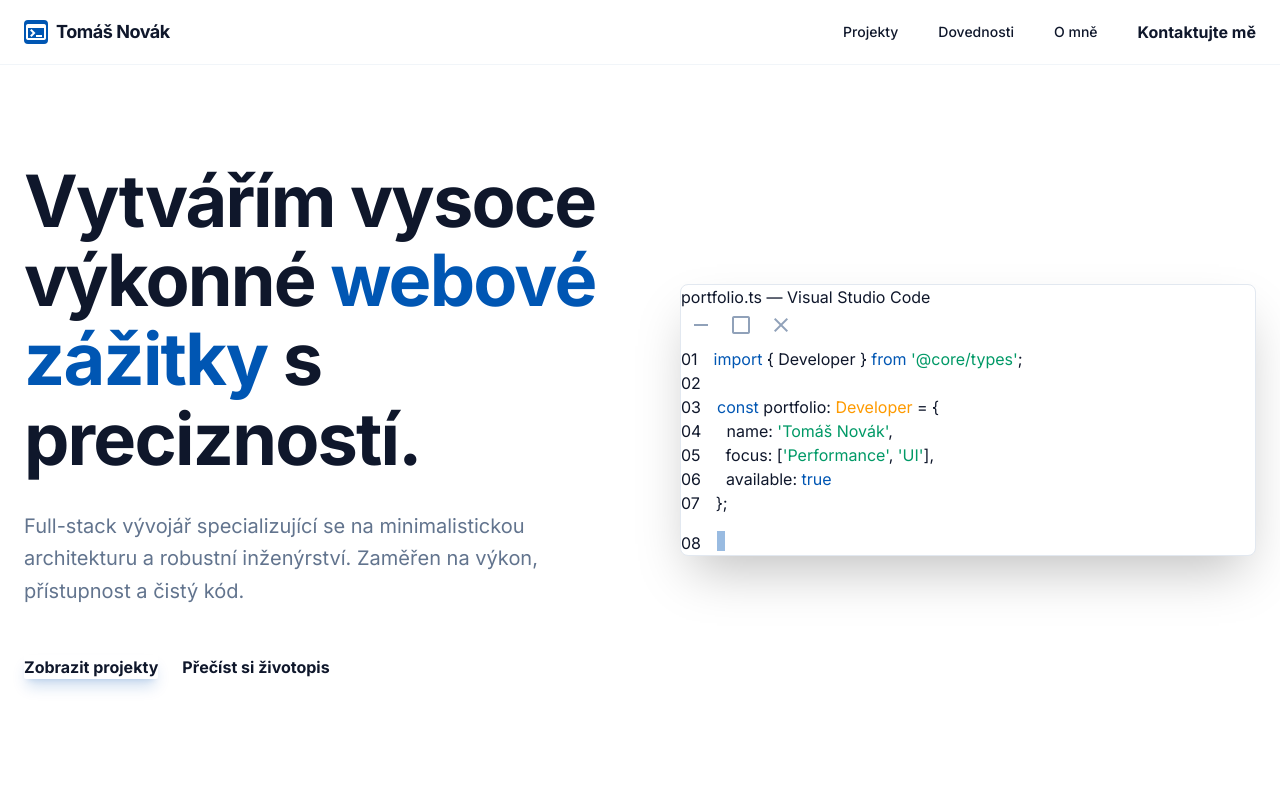
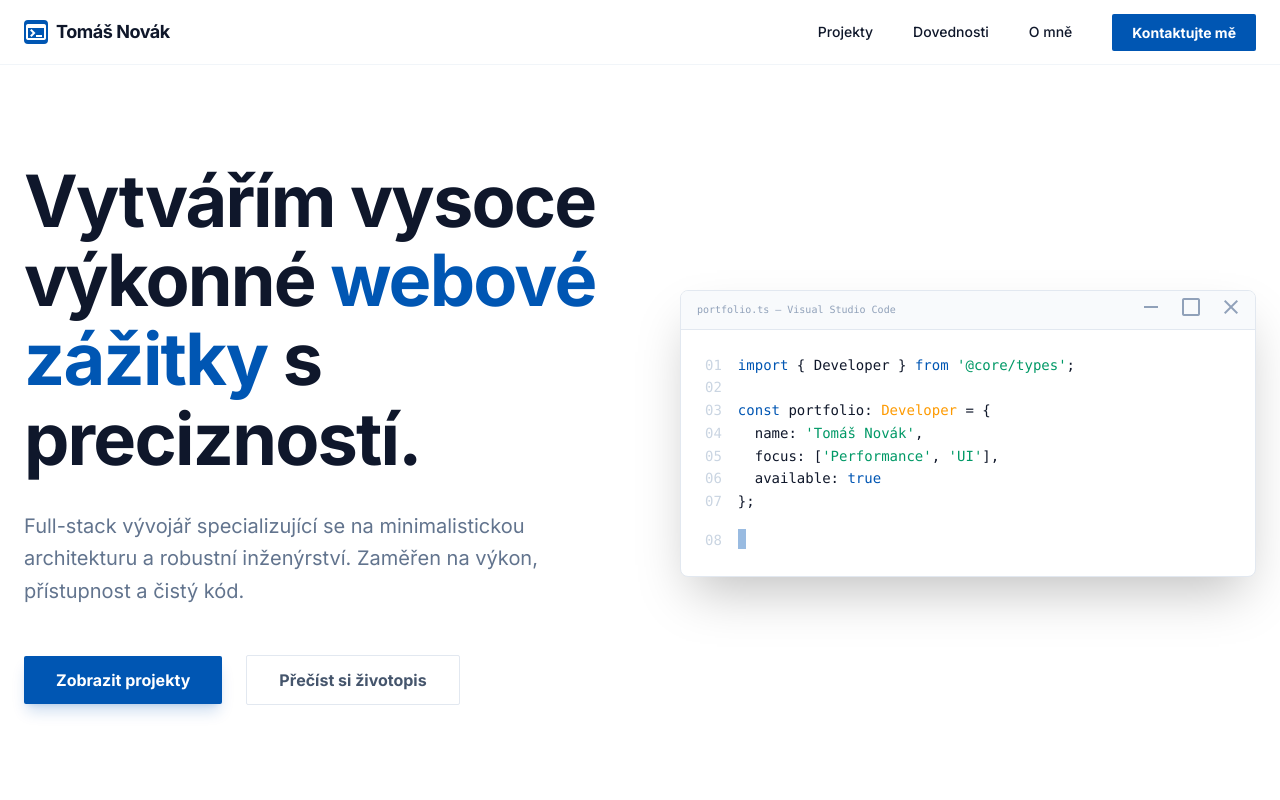
Before and after one commit to Tomkanovik/tomas-novak, an Astro site: page / in a window 1280 px wide. Shown: the top 800 px of the page. Built offline with nearby package versions, Linux system fonts and the light colour scheme; Astro itself is replaced by a stand-in of ours.

Commit message:
Refactor styles to Sass and implement wider modern layout (#4)
- Migrated CSS to a modular Sass structure (SCSS partials) in src/styles/
- Increased .wrapper max-width to 90rem (1440px) for a more modern appearance
- Centralized style management in src/styles/main.scss
- Integrated Tailwind CSS v4 into the Sass workflow
- Cleaned up Layout.astro to import only the main stylesheet

Co-authored-by: google-labs-jules[bot] <161369871+google-labs-jules[bot]@users.noreply.github.com>
Co-authored-by: Tomkanovik <19479122+Tomkanovik@users.noreply.github.com>

```diff
--- a/src/layouts/Layout.astro
+++ b/src/layouts/Layout.astro
@@ -1,5 +1,8 @@
 ---
-import '../styles/global.css';
+import Header from '../components/Header.astro';
+import Footer from '../components/Footer.astro';
+
+import '../styles/main.scss';
 
 interface Props {
 	title?: string;
@@ -17,12 +20,24 @@ const { title = "Tomáš Novák - Full-stack Developer Portfolio" } = Astro.prop
 		<link rel="icon" href="/favicon.ico" />
 		<meta name="generator" content={Astro.generator} />
 		<title>{title}</title>
-		<link rel="preconnect" href="https://fonts.googleapis.com">
-		<link rel="preconnect" href="https://fonts.gstatic.com" crossorigin>
-		<link href="https://fonts.googleapis.com/css2?family=Inter:wght@300;400;500;600;700&display=swap" rel="stylesheet"/>
-		<link href="https://fonts.googleapis.com/css2?family=Material+Symbols+Outlined:opsz,wght,FILL,GRAD@20..48,100..700,0..1,-25..0" rel="stylesheet"/>
+		<!-- Google Fonts -->
+		<link rel="preconnect" href="https://fonts.googleapis.com" />
+		<link rel="preconnect" href="https://fonts.gstatic.com" crossorigin />
+		<link
+			href="https://fonts.googleapis.com/css2?family=Inter:wght@300;400;500;600;700&display=swap"
+			rel="stylesheet"
+		/>
+		<!-- Material Symbols -->
+		<link
+			href="https://fonts.googleapis.com/css2?family=Material+Symbols+Outlined:opsz,wght,FILL,GRAD@20..48,100..700,0..1,-25..0"
+			rel="stylesheet"
+		/>
 	</head>
 	<body class="selection:bg-primary/10 selection:text-primary">
-		<slot />
+		<Header />
+		<main>
+			<slot />
+		</main>
+		<Footer />
 	</body>
 </html>
--- a/src/pages/index.astro
+++ b/src/pages/index.astro
@@ -1,22 +1,16 @@
 ---
 import Layout from '../layouts/Layout.astro';
-import Header from '../components/Header.astro';
 import Hero from '../components/Hero.astro';
+import Projects from '../components/Projects.astro';
 import Skills from '../components/Skills.astro';
-import Projects from '../components/Projects.astro';
 import About from '../components/About.astro';
 import Contact from '../components/Contact.astro';
-import Footer from '../components/Footer.astro';
 ---
 
 <Layout>
-  <Header />
-  <main>
-    <Hero />
-    <Skills />
-    <Projects />
-    <About />
-    <Contact />
-  </main>
-  <Footer />
+  <Hero />
+  <Projects />
+  <Skills />
+  <About />
+  <Contact />
 </Layout>
--- a/src/styles/global.css
+++ b/src/styles/_global.scss
@@ -1,10 +1,3 @@
-@import "tailwindcss";
-
-@import "./composition/_layout.scss";
-@import "./blocks/_button.scss";
-@import "./blocks/_code-window.scss";
-@import "./blocks/_project-card.scss";
-
 @theme {
   --color-primary: #0056b3;
   --color-background-light: #f6f7f8;
@@ -25,7 +18,8 @@
     width: 100%;
     height: 100%;
     -webkit-font-smoothing: antialiased;
-    @apply font-display text-slate-900;
+    font-family: var(--font-display);
+    color: #0f172a;
   }
 
   .thin-border {
--- a/src/styles/blocks/_button.scss
+++ b/src/styles/blocks/_button.scss
@@ -6,32 +6,32 @@
   border-radius: var(--radius-default);
   transition: all 0.2s;
   cursor: pointer;
+}
 
-  &-primary {
+.btn-primary {
   background-color: var(--color-primary);
   color: white;
 }
 
-  &-outline {
+.btn-outline {
   border: 1px solid var(--color-slate-200);
   color: var(--color-slate-600);
+}
 
-    &:hover {
+.btn-outline:hover {
   background-color: var(--color-slate-50);
 }
-  }
 
-  &-sm {
+.btn-sm {
   font-size: 0.875rem;
   padding: 0.5rem 1.25rem;
 }
 
-  &-md {
+.btn-md {
   padding: 0.75rem 2rem;
 }
 
-  &-lg {
+.btn-lg {
   font-size: 1.125rem;
   padding: 1rem 3rem;
 }
-}
--- /dev/null
+++ b/src/styles/main.scss
@@ -0,0 +1,7 @@
+@import "tailwindcss";
+
+@import "global";
+@import "composition/layout";
+@import "blocks/button";
+@import "blocks/code-window";
+@import "blocks/project-card";
```
Also changed, not shown: 1 other file. Lines whose indentation alone changed are shown as unchanged.
